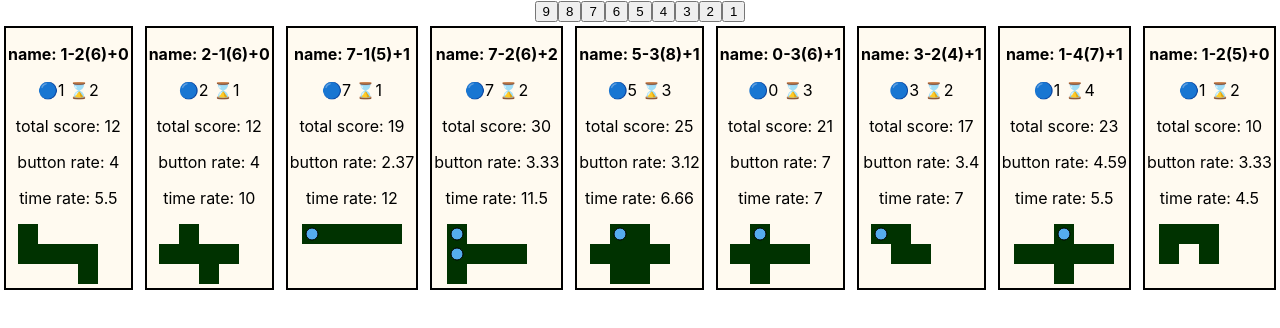
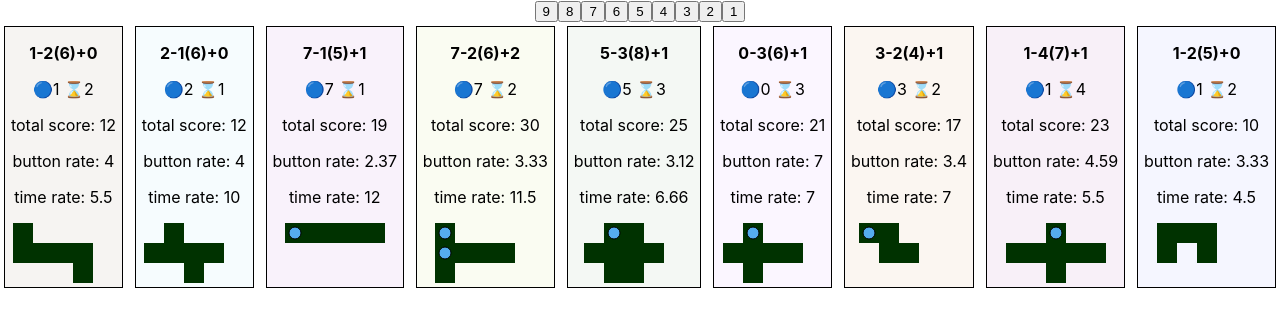
Before and after one commit to kumackey/patchwork-calculator, a React (Create React App) app: page / in a window 1280 px wide. Shown: the top 328 px of the page. Built offline with nearby package versions, Linux system fonts and the light colour scheme.

Commit message:
色を変えたことで並び替えたことに気付けるように

```diff
--- a/src/Patch.ts
+++ b/src/Patch.ts
@@ -1,20 +1,27 @@
 export class Patch {
     shape: PatchShape;
-    size: number;
     buttonCost: number;
     timeCost: number;
     buttonsEarned: number;
 
+    size: number;
+    name: string;
+
     constructor(shape: PatchShape, buttonCost: number, timeCost: number, buttonsEarned: number) {
         this.shape = shape;
-        this.size = this.calcSize();
-
         this.buttonCost = buttonCost;
         this.timeCost = timeCost;
         this.buttonsEarned = buttonsEarned;
+
+        this.size = this.calcSize();
+        this.name = this.generateName();
     }
 
-    public name() {
+    private calcSize(): number {
+        return this.shape.reduce((sum, row) => sum + row.filter(cell => cell).length, 0);
+    }
+
+    private generateName(): string {
         return `${this.buttonCost}-${this.timeCost}(${this.size})+${this.buttonsEarned}`;
     }
 
@@ -28,10 +35,6 @@ export class Patch {
 
     public timeRate(remaining_income_times: number): number {
         return (this.totalScores(remaining_income_times) - this.buttonCost) / this.timeCost;
-    }
-
-    private calcSize(): number {
-        return this.shape.reduce((sum, row) => sum + row.filter(cell => cell).length, 0);
     }
 }
 
--- a/src/PatchList.tsx
+++ b/src/PatchList.tsx
@@ -20,18 +20,19 @@ export function PatchList({remaining_income_times, patches, setPatches}: PatchLi
         setPatches(newPatches);
     }, [patches, setPatches]);
 
-
     return (
-        <div style={styles.container}>
-            {patches.map((patch, index) => (
+        <div style={styles.patchList}>
+            {patches.map((patch, index) => {
+                return (
                     <PatchContainer
-                    key={patch.name()}
+                        key={patch.name}
                         patch={patch}
                         remaining_income_times={remaining_income_times}
                         index={index}
                         movePatch={movePatch}
                     />
-            ))}
+                );
+            })}
         </div>
     );
 }
@@ -59,10 +60,12 @@ function PatchContainer({patch, remaining_income_times, index, movePatch}: Patch
         },
     });
 
-    const patchName = patch.name();
+    const backgroundColor = generateRandomColor(patch.name);
+    const patchStyle = {...styles.patchContainer, background: backgroundColor};
+
     return (
-        <div ref={(node) => dragRef(dropRef(node))} style={styles.patch}>
-            <p><b>name: {patchName}</b></p>
+        <div ref={(node) => dragRef(dropRef(node))} style={patchStyle}>
+            <p><b>{patch.name}</b></p>
             <p>🔵{patch.buttonCost} ⌛{patch.timeCost}</p>
             <p>total score: {patch.totalScores(remaining_income_times)}</p>
             <p>button rate: {floor(patch.buttonRate(remaining_income_times))}</p>
@@ -72,32 +75,31 @@ function PatchContainer({patch, remaining_income_times, index, movePatch}: Patch
     );
 }
 
+function generateRandomColor(str: string): string {
+    const seeds = [
+        seedFromString(str),
+        seedFromString(str + str),
+        seedFromString(str + str + str),
+    ];
+
+    const randomNums = seeds.map(seed => Math.abs(seed) % 16);
+    const hexParts = randomNums.map(num => num.toString(16));
+    return `#f${hexParts[0]}f${hexParts[1]}f${hexParts[2]}`;
+}
+
+function seedFromString(str: string): number {
+    let hash = 0;
+    for (let i = 0; i < str.length; i++) {
+        const char = str.charCodeAt(i);
+        hash = ((hash << 5) - hash) + char;
+        hash |= 0;
+    }
+    return hash;
+}
+
 function floor(n: number): number {
     return Math.floor(n * 100) / 100
 }
-
-const styles: { [key: string]: CSSProperties } = {
-    container: {
-        display: 'flex',
-        flexDirection: 'row',
-        flexWrap: 'wrap',
-        justifyContent: 'space-around',
-        columnGap: '4px',
-    },
-    patch: {
-        margin: '4px',
-        textAlign: 'center',
-        flexBasis: 'auto',
-        flexGrow: 1,
-        maxWidth: '160px',
-        border: '2px solid black',
-        background: 'floralwhite'
-    },
-    image: {
-        width: '100%',
-        height: 'auto',
-    }
-};
 
 export const PatchSVG = ({shape, buttons}: { shape: PatchShape; buttons: number }) => {
     const cellSize = 20;
@@ -149,3 +151,21 @@ export const PatchSVG = ({shape, buttons}: { shape: PatchShape; buttons: number
         </svg>
     );
 };
+
+const styles: { [key: string]: CSSProperties } = {
+    patchList: {
+        display: 'flex',
+        flexDirection: 'row',
+        flexWrap: 'wrap',
+        justifyContent: 'flex-start',
+        columnGap: '4px',
+    },
+    patchContainer: {
+        margin: '4px',
+        textAlign: 'center',
+        flexBasis: 'auto',
+        flexGrow: 1,
+        maxWidth: '160px',
+        border: '1px solid black',
+    },
+};
```
Lines whose indentation alone changed are shown as unchanged.
